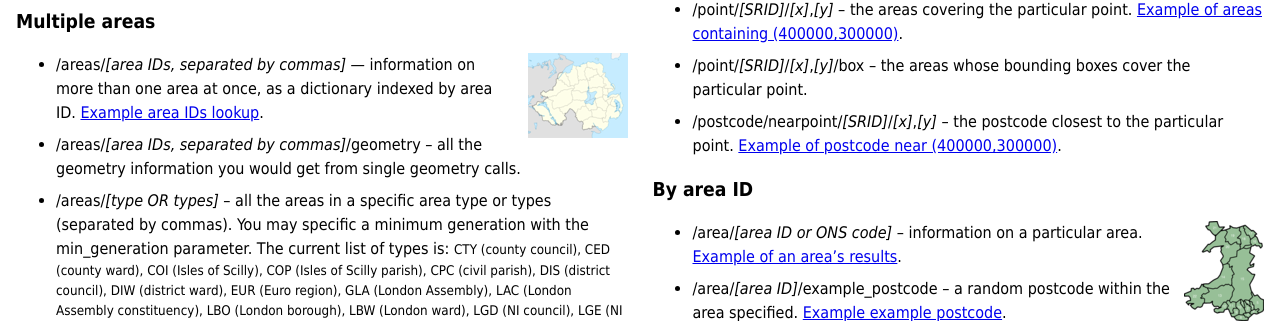
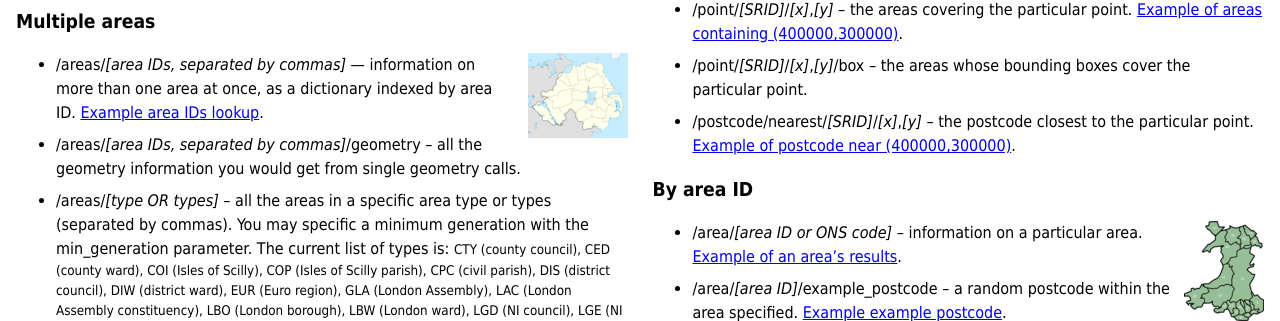
Before and after one commit to mysociety/mapit, a Django app: template pylib/mapit/templates/index.html in a window 1280 px wide. Shown: the part 1072-1393 px from the top of the page. Run offline with Django 3.2, Linux system fonts and the light colour scheme; the template is opened without the code that fills it, so the values that code supplies are empty; some libraries are stand-ins or nearby versions.

Commit message:
Rename nearpoint to nearest.

```diff
--- a/pylib/mapit/postcodes/views.py
+++ b/pylib/mapit/postcodes/views.py
@@ -160,7 +160,7 @@ def get_location(request, postcode, partial):
     return output_json(postcode.as_dict())
 
 @ratelimit(minutes=3, requests=100)
-def nearpoint(request, srid, x, y, bb=False, legacy=False, format='json'):
+def nearest(request, srid, x, y, bb=False, legacy=False, format='json'):
     location = Point(float(x), float(y), srid=int(srid))
     args = {
         'location__distance_gte': ( location, D( mi = 0) ),
--- a/pylib/mapit/templates/index.html
+++ b/pylib/mapit/templates/index.html
@@ -143,9 +143,9 @@ generation parameter. Note that x,y means longitude,latitude.</p>
 <li>/point/<i>[SRID]</i>/<i>[x]</i>,<i>[y]</i>/box &ndash; the areas whose
 bounding boxes cover the particular point.
 
-<li>/postcode/nearpoint/<i>[SRID]</i>/<i>[x]</i>,<i>[y]</i> &ndash;
+<li>/postcode/nearest/<i>[SRID]</i>/<i>[x]</i>,<i>[y]</i> &ndash;
 the postcode closest to the particular point.
-<a href="/postcode/nearpoint/27700/400000,300000.html">Example of
+<a href="/postcode/nearest/27700/400000,300000.html">Example of
 postcode near (400000,300000)</a>.
 
 </ul>
--- a/pylib/mapit/templates/no/index.html
+++ b/pylib/mapit/templates/no/index.html
@@ -125,9 +125,9 @@ generation parameter. Note that x,y means longitude,latitude.</p>
 <li>/point/<i>[SRID]</i>/<i>[x]</i>,<i>[y]</i>/box &ndash; the areas whose
 bounding boxes cover the particular point.
 
-<li>/postcode/nearpoint/<i>[SRID]</i>/<i>[x]</i>,<i>[y]</i> &ndash;
+<li>/postcode/nearest/<i>[SRID]</i>/<i>[x]</i>,<i>[y]</i> &ndash;
 the postcode closest to the particular point.
-<a href="/postcode/nearpoint/4326/10,59.html">Example of postcode near
+<a href="/postcode/nearest/4326/10,59.html">Example of postcode near
 (59,10)</a>.
 
 </ul>
--- a/pylib/mapit/urls.py
+++ b/pylib/mapit/urls.py
@@ -16,7 +16,7 @@ urlpatterns = patterns('',
     (r'^postcode/$', 'mapit.postcodes.views.form_submitted'),
     (r'^postcode/(?P<postcode>[A-Za-z0-9 +]+)%s$' % format_end, 'mapit.postcodes.views.postcode'),
     (r'^postcode/partial/(?P<postcode>[A-Za-z0-9 ]+)%s$' % format_end, 'mapit.postcodes.views.partial_postcode'),
-    (r'^postcode/nearpoint/(?P<srid>[0-9]+)/(?P<x>[0-9.-]+),(?P<y>[0-9.-]+)(?:/(?P<bb>box))?%s$' % format_end, 'mapit.postcodes.views.nearpoint'),
+    (r'^postcode/nearest/(?P<srid>[0-9]+)/(?P<x>[0-9.-]+),(?P<y>[0-9.-]+)(?:/(?P<bb>box))?%s$' % format_end, 'mapit.postcodes.views.nearest'),
 
     (r'^area/(?P<area_id>[0-9A-Z]+)%s$' % format_end, 'mapit.areas.views.area'),
     (r'^area/(?P<area_id>[0-9]+)/example_postcode%s$' % format_end, 'mapit.postcodes.views.example_postcode_for_area'),
```
